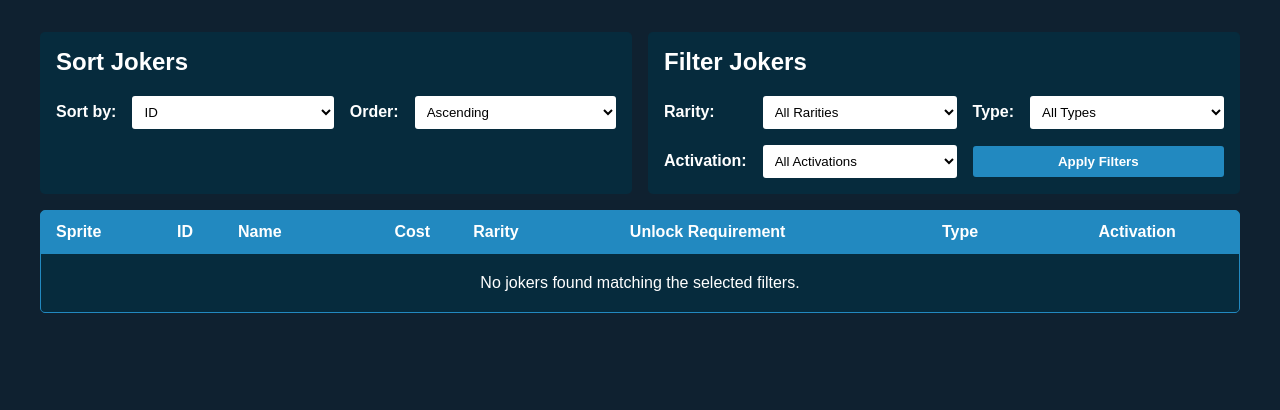
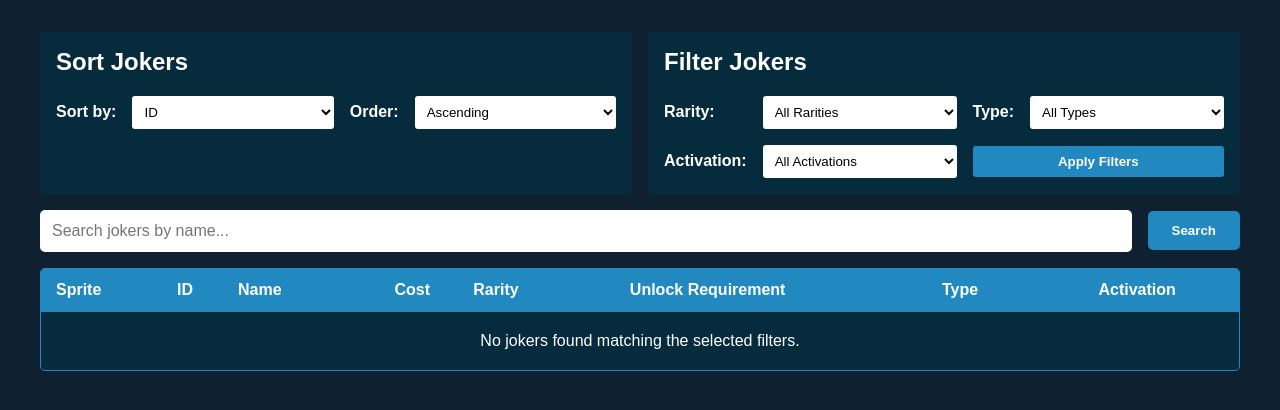
Before and after one commit to thesoakedfox/12DTP-Balatro, a Flask app: template app/templates/jokers.html in a window 1280 px wide. Shown: the part 50-460 px from the top of the page. Run offline with Flask 3, Linux system fonts and the light colour scheme; the template is opened without the code that fills it, so the values that code supplies are empty.

Commit message:
added search bar

```diff
--- a/app/app.py
+++ b/app/app.py
@@ -22,6 +22,11 @@ def jokers():
     rarity_filter = request.args.get('rarity', 'all')
     type_filter = request.args.get('type', 'all')
     activation_filter = request.args.get('activation', 'all')
+    search_query = request.args.get('search', '').strip()
+
+    # Limit search query length to prevent abuse
+    if len(search_query) > 100:
+        search_query = search_query[:100]
 
     # Validate sort parameters to prevent SQL injection
     valid_sort_columns = ['id', 'name', 'cost', 'rarity_id']
@@ -84,6 +89,10 @@ def jokers():
             where_conditions.append('a.id = ?')
             params.append(activation_filter)
 
+        if search_query:
+            where_conditions.append('j.name LIKE ?')
+            params.append(f'%{search_query}%')
+
         query = base_query
         if where_conditions:
             query += ' WHERE ' + ' AND '.join(where_conditions)
@@ -109,7 +118,8 @@ def jokers():
                           current_order=order,
                           rarity_filter=rarity_filter,
                           type_filter=type_filter,
-                          activation_filter=activation_filter)
+                          activation_filter=activation_filter,
+                          search_query=search_query)
 
 # Custom 404 error handler
 @app.errorhandler(404)
--- a/app/static/style.css
+++ b/app/static/style.css
@@ -94,6 +94,51 @@ nav a:hover {
     background-color: #1a6a94;
 }
 
+/* Search Container */
+.search-container {
+    margin-bottom: 1rem;
+}
+
+.search-form {
+    display: flex;
+    gap: 1rem;
+    align-items: center;
+}
+
+.search-input {
+    flex: 1;
+    padding: 0.75rem;
+    border-radius: 5px;
+    border: none;
+    background-color: white;
+    color: black;
+    font-size: 1rem;
+}
+
+.search-button {
+    padding: 0.75rem 1.5rem;
+    border-radius: 5px;
+    border: none;
+    background-color: var(--blue-ncs);
+    color: white;
+    font-weight: bold;
+    cursor: pointer;
+}
+
+.search-button:hover {
+    background-color: #1a6a94;
+}
+
+.clear-search {
+    color: var(--blue-ncs);
+    text-decoration: none;
+    font-weight: bold;
+}
+
+.clear-search:hover {
+    text-decoration: underline;
+}
+
 /* Grid Container for Joker Data */
 .grid-container {
     display: grid;
@@ -159,6 +204,11 @@ nav a:hover {
         grid-column: span 2;
     }
 
+    .search-form {
+        flex-direction: column;
+        align-items: stretch;
+    }
+
     .grid-container {
         grid-template-columns: 100px 50px 1fr 0.5fr 1fr 2fr 1fr 1fr;
         font-size: 0.9em;
--- a/app/templates/jokers.html
+++ b/app/templates/jokers.html
@@ -7,6 +7,7 @@
             <input type="hidden" name="rarity" value="{{ rarity_filter }}">
             <input type="hidden" name="type" value="{{ type_filter }}">
             <input type="hidden" name="activation" value="{{ activation_filter }}">
+            <input type="hidden" name="search" value="{{ search_query }}">
 
             <label for="sort_by">Sort by:</label>
             <select name="sort_by" id="sort_by" onchange="this.form.submit()">
@@ -29,6 +30,7 @@
         <form method="GET" class="filter-form">
             <input type="hidden" name="sort_by" value="{{ current_sort }}">
             <input type="hidden" name="order" value="{{ current_order }}">
+            <input type="hidden" name="search" value="{{ search_query }}">
 
             <label for="rarity">Rarity:</label>
             <select name="rarity" id="rarity" onchange="this.form.submit()">
@@ -65,6 +67,22 @@
     </div>
 </div>
 
+<div class="search-container">
+    <form method="GET" class="search-form">
+        <input type="hidden" name="sort_by" value="{{ current_sort }}">
+        <input type="hidden" name="order" value="{{ current_order }}">
+        <input type="hidden" name="rarity" value="{{ rarity_filter }}">
+        <input type="hidden" name="type" value="{{ type_filter }}">
+        <input type="hidden" name="activation" value="{{ activation_filter }}">
+
+        <input type="text" name="search" value="{{ search_query }}" placeholder="Search jokers by name..." class="search-input" maxlength="100">
+        <button type="submit" class="search-button">Search</button>
+        {% if search_query %}
+        <a href="{{ url_for('jokers', sort_by=current_sort, order=current_order, rarity=rarity_filter, type=type_filter, activation=activation_filter) }}" class="clear-search">Clear</a>
+        {% endif %}
+    </form>
+</div>
+
 <div class="grid-container">
     <div class="grid-header">
         <div class="header-item">Sprite</div>
@@ -81,7 +99,7 @@
         <div class="grid-row">
             <div class="cell">
                 {% if joker.sprite %}
-                    <img src="{{ url_for('static', filename='sprites/' + joker.sprite) }}" alt="{{ joker.name }}" style="max-width: 50px; max-height: 70px;">
+                    <img src="{{ url_for('static', filename='sprites/' + joker.sprite) }}" alt="{{ joker.name }}" style="max-width: 100px; max-height: 140px;">
                 {% else %}
                     <span style="color: #888;">No sprite</span>
                 {% endif %}
```
